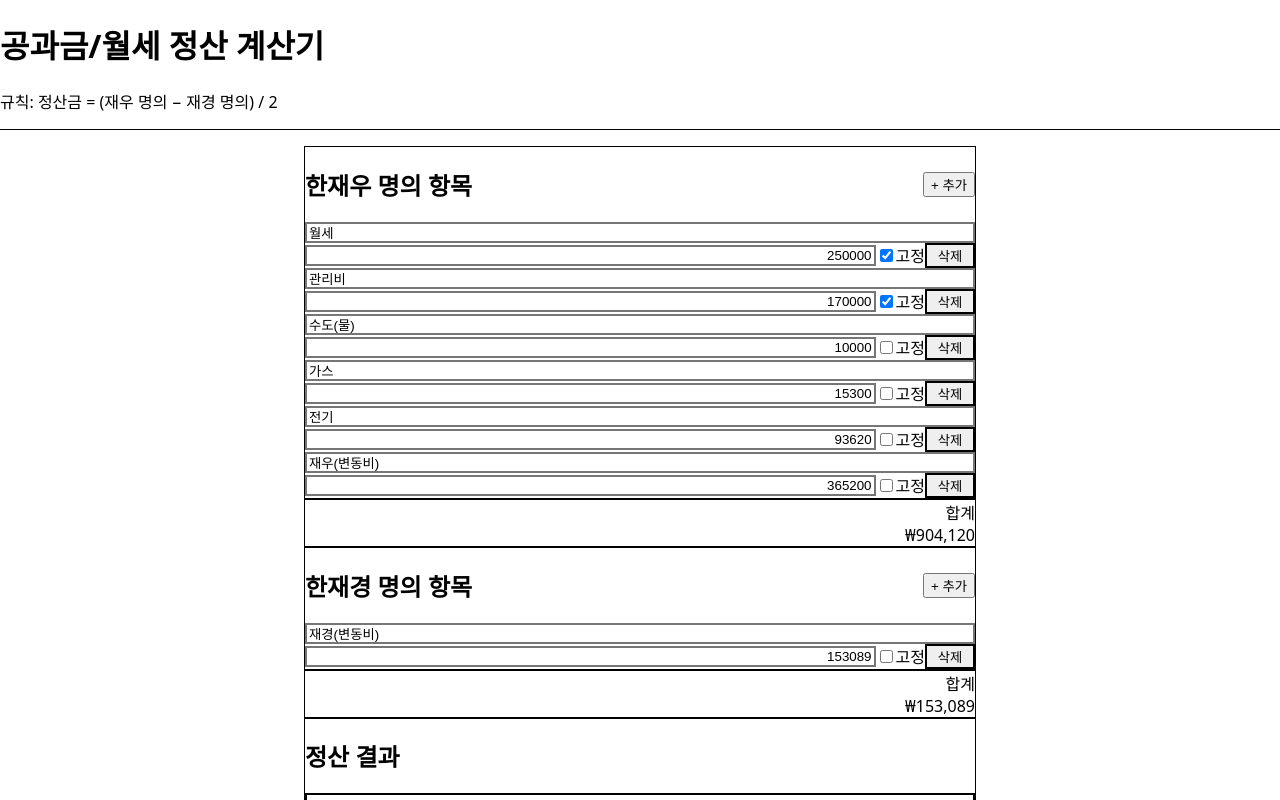
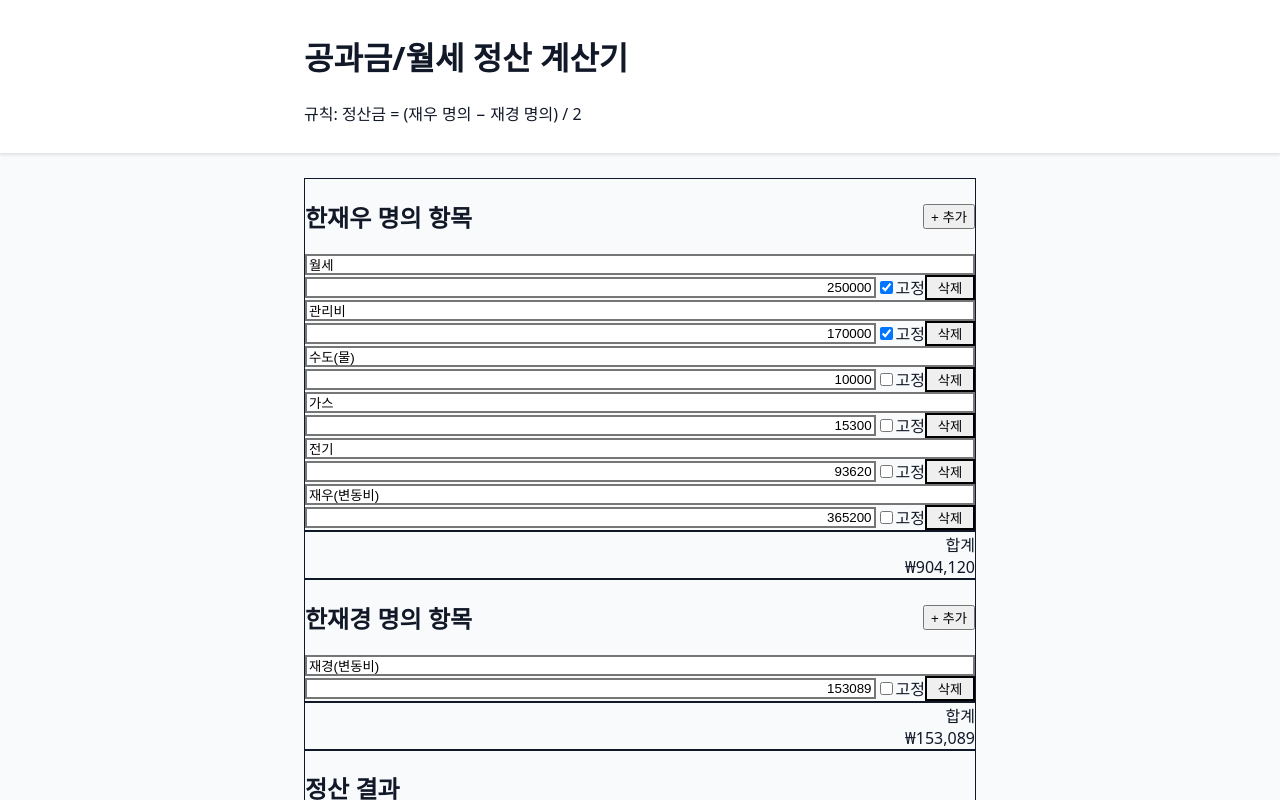
Before and after one commit to cohobos/settlement-calculator, a React (Vite) app: page / in a window 1280 px wide. Shown: the top 800 px of the page. Built offline with nearby package versions, Linux system fonts and the light colour scheme; no server answers; the database is empty.

Commit message:
CSS 충돌 해결: 주요 레이아웃을 인라인 스타일로 완전 변경

```diff
--- a/src/SettlementCalculator.jsx
+++ b/src/SettlementCalculator.jsx
@@ -147,10 +147,24 @@ export default function SettlementCalculator() {
   }
 
   return (
-    <div className="min-h-screen w-full bg-gray-50 text-gray-900" style={{ margin: 0, padding: 0 }}>
+    <div style={{
+      minHeight: '100vh',
+      width: '100%',
+      backgroundColor: '#f9fafb',
+      color: '#111827',
+      margin: 0,
+      padding: 0
+    }}>
       {/* 헤더 - 모바일 최적화 */}
-      <div className="!sticky !top-0 !bg-white !shadow-sm !border-b !px-12 !py-3 sm:!px-24 lg:!px-32 sm:!py-4">
-        <div className="!max-w-2xl !mx-auto">
+      <div style={{
+        position: 'sticky',
+        top: 0,
+        backgroundColor: 'white',
+        boxShadow: '0 1px 3px 0 rgb(0 0 0 / 0.1)',
+        borderBottom: '1px solid #e5e7eb',
+        padding: '12px 48px'
+      }}>
+        <div style={{ maxWidth: '42rem', margin: '0 auto' }}>
           <div className="flex flex-col sm:flex-row sm:items-center justify-between gap-3">
             <div>
             <h1 className="text-lg sm:text-xl md:text-2xl font-bold text-gray-900">공과금/월세 정산 계산기</h1>
@@ -170,7 +184,11 @@ export default function SettlementCalculator() {
       </div>
 
       {/* 메인 콘텐츠 - 가로 여백 추가 */}
-      <div className="!max-w-2xl !mx-auto !px-6 sm:!px-8 lg:!px-12 !py-4 sm:!py-6 !pb-20" style={{ margin: '0 auto', maxWidth: '42rem', padding: '1rem 3rem' }}>
+      <div style={{
+        maxWidth: '42rem',
+        margin: '0 auto',
+        padding: '24px 48px 80px 48px'
+      }}>
 
         <div className="!space-y-6">
           {/* 한재우 명의 카드 */}
```
